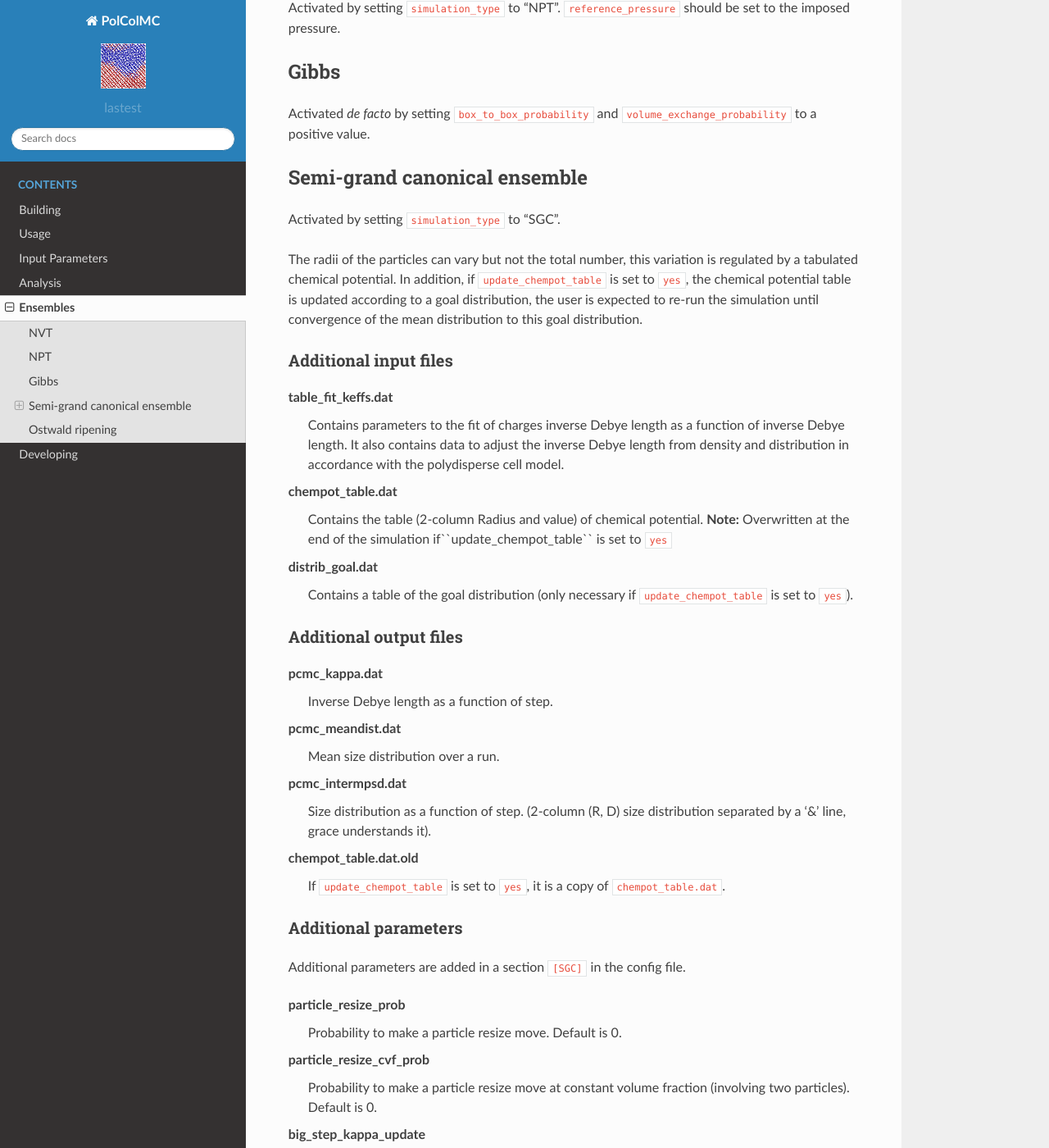
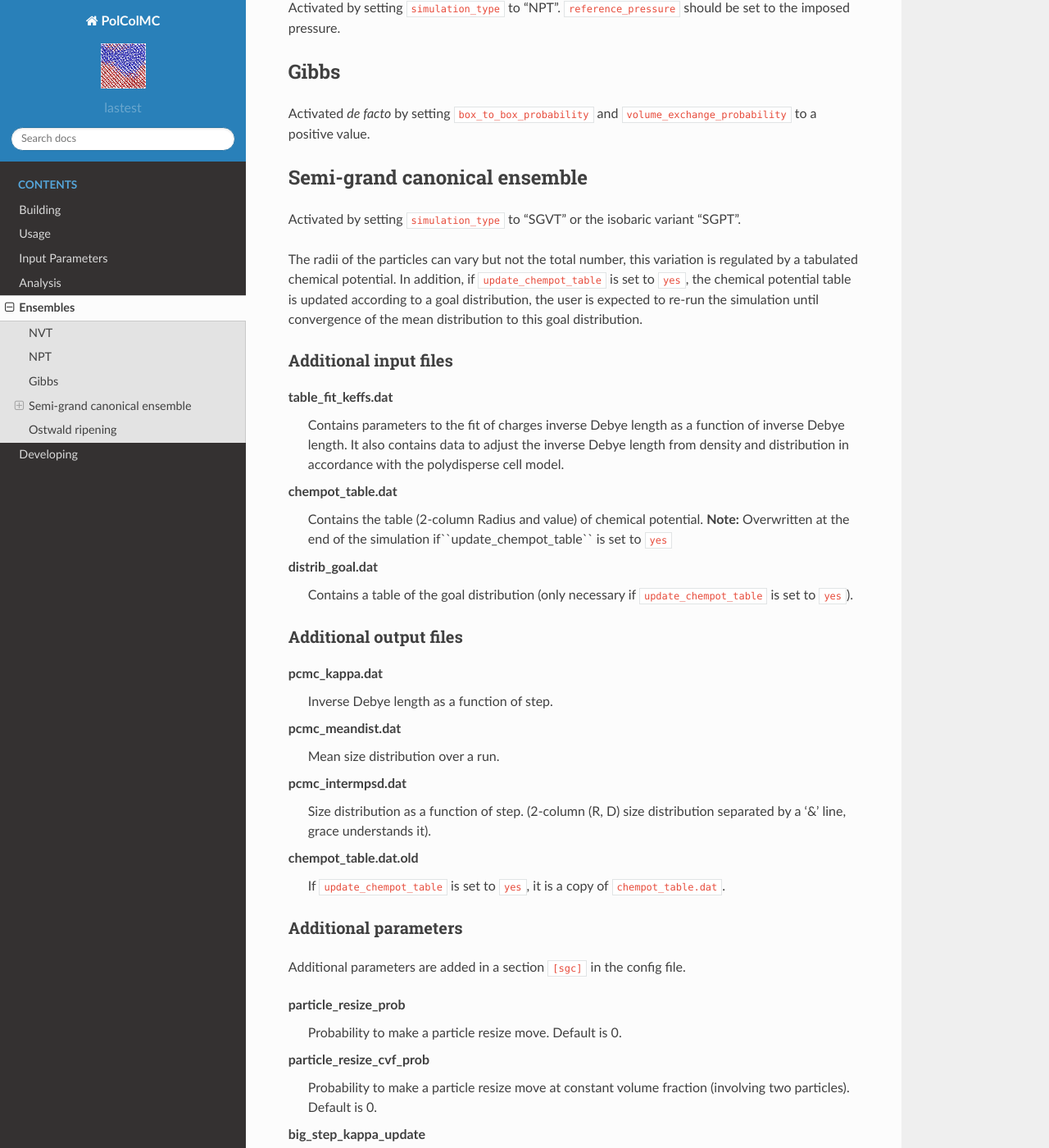
Before and after one commit to guibar64/polcolmc, a Sphinx documentation site: the page built from docs/ensembles.rst, in a window 1280 px wide and 1400 px high, scrolled down 419 px. Shown: the whole window at 82% size. Built offline with Sphinx 7.4.7 and the Read the Docs theme 2.0.0, drawn with Linux system fonts in a browser that asks for light colours; some of the changed text lies outside the part shown.

Commit message:
Introduce SGVT and SGPT, remove cruft

```diff
--- a/docs/ensembles.rst
+++ b/docs/ensembles.rst
@@ -26,7 +26,7 @@ Activated *de facto* by setting ``box_to_box_probability`` and ``volume_exchange
 Semi-grand canonical ensemble
 =============================
 
-Activated by setting ``simulation_type`` to "SGC".
+Activated by setting ``simulation_type`` to "SGVT" or the isobaric variant "SGPT".
 
 The radii of the particles can vary but not the total number, this variation is regulated by a tabulated chemical potential.
 In addition, if ``update_chempot_table`` is set to ``yes``, the chemical potential table is updated according to a goal distribution,
@@ -66,7 +66,7 @@ chempot_table.dat.old
 Additional parameters
 ---------------------
 
-Additional parameters are added in a section ``[SGC]`` in the config file.
+Additional parameters are added in a section ``[sgc]`` in the config file.
 
 particle_resize_prob
     Probability to make a particle resize move. Default is 0.
@@ -105,7 +105,7 @@ Ostwald ripening
 ================
 
 
-Activated by setting ``simulation_type`` to "Ostwald".
+Activated by setting ``simulation_type`` to "Ostwald-VT" or "Ostwald-PT".
 
 The particles can exchange “monomers” with a finite bulk. This is meant to be an *out-of-equilibrium* simulation,
 the interpretation in the context of MC simulations is left to the user.
```
Also changed, not shown: 2 other files.
